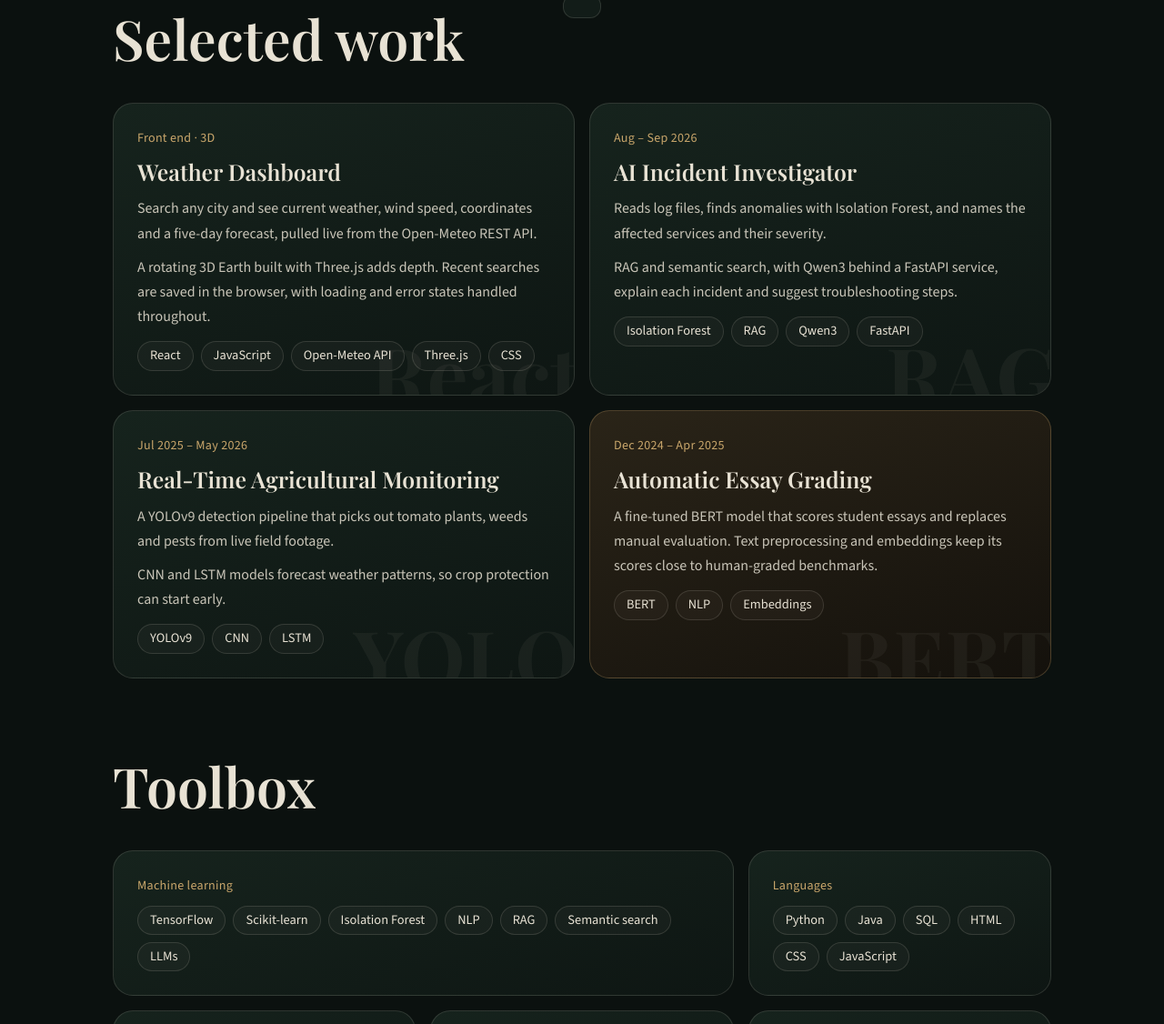
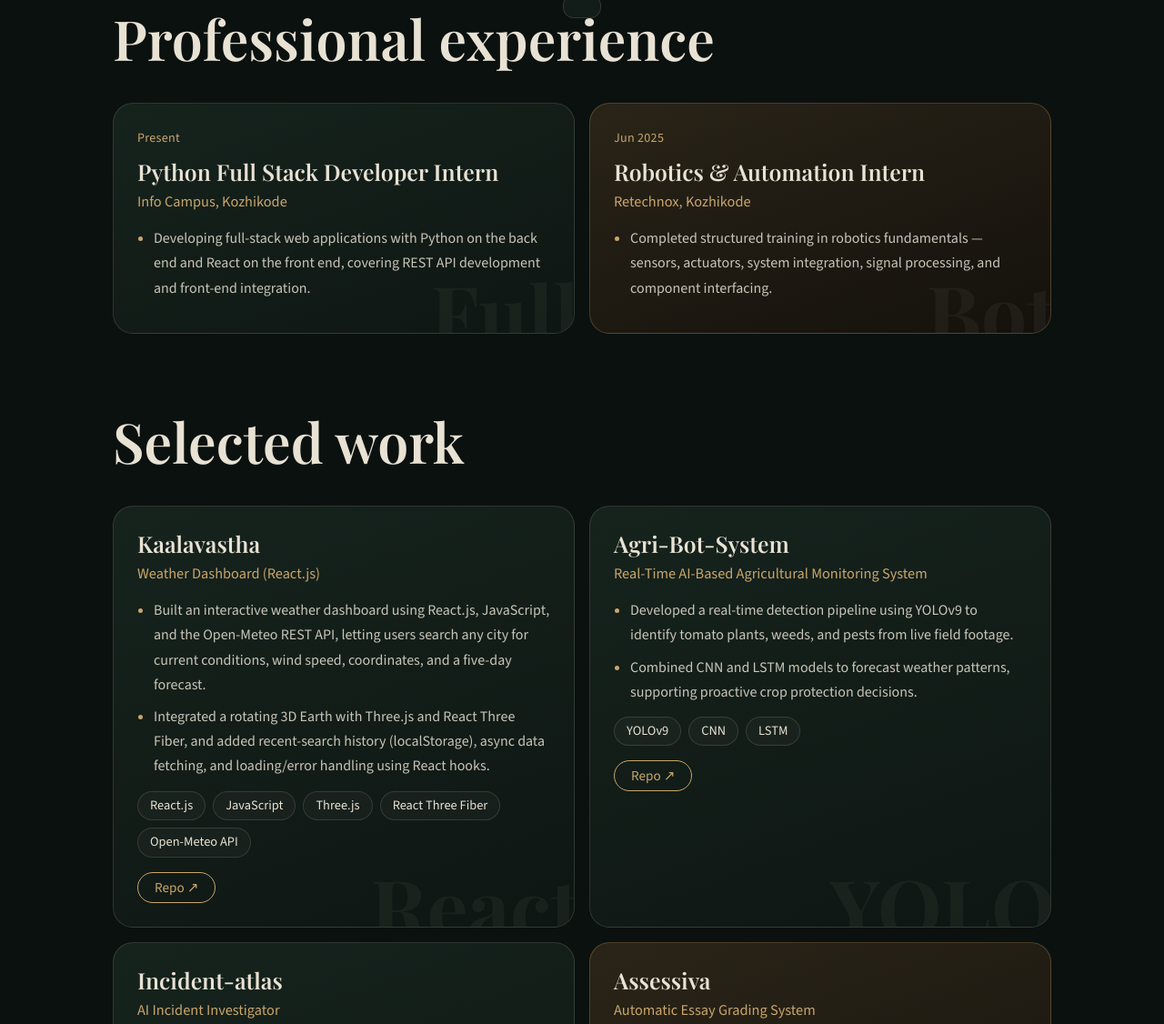
Before and after one commit to anshiid/anshiid.github.io, a plain HTML site: page index.html in a window 1280 px wide. Shown: the part 876-2002 px from the top of the page at 91% size. Drawn offline with nearby package versions, Linux system fonts and the light colour scheme.

Commit message:
Add files via upload

```diff
--- a/index.html
+++ b/index.html
@@ -71,6 +71,10 @@ header.nav{position:fixed;top:0;left:0;right:0;z-index:20;padding-top:env(safe-a
 .lb:hover .lv,.lb:focus-visible .lv,.lb.on .lv{max-height:34px;opacity:1;margin-top:8px}
 .dots{display:inline-flex;gap:5px}.dots i{width:9px;height:9px;border-radius:50%;background:rgba(232,226,212,.18)}.dots i.f{background:var(--brass)}
 [hidden]{display:none!important}
+.bx .sub{display:block;font:500 1.02rem/1.4 'Source Sans 3',sans-serif;color:var(--brass);margin:-4px 0 14px}
+.bx ul{margin:0 0 10px;padding-left:18px;color:#C9C5B8;font-size:1rem}.bx li{margin-bottom:8px}.bx li::marker{color:var(--brass)}
+.repo{display:inline-block;margin-top:16px;padding:6px 18px;border-radius:99px;border:1px solid var(--brass);color:var(--brass);text-decoration:none;font:500 .95rem 'Source Sans 3',sans-serif;transition:background .2s,color .2s}
+.repo:hover{background:var(--brass);color:#16110A}
 section{padding:88px 0}
 h2{font-size:clamp(2.4rem,6vw,3.8rem);margin-bottom:40px}
 
@@ -123,7 +127,7 @@ h2{font-size:clamp(2.4rem,6vw,3.8rem);margin-bottom:40px}
 </head>
 <body>
 <header class="nav"><div class="in">
-  <nav class="links" aria-label="Sections"><a href="#work">Work</a><a href="#about">About</a><a href="#contact">Contact</a><a class="cvbtn" href="https://drive.google.com/uc?export=download&amp;id=1DLa4ls51-4_bYVfSHmvzEen-25CzW2O8" target="_blank" rel="noopener">Resume</a></nav>
+  <nav class="links" aria-label="Sections"><a href="#experience">Experience</a><a href="#work">Work</a><a href="#about">About</a><a href="#contact">Contact</a><a class="cvbtn" href="https://drive.google.com/uc?export=download&amp;id=1DLa4ls51-4_bYVfSHmvzEen-25CzW2O8" target="_blank" rel="noopener">Resume</a></nav>
 </div></header>
 
 <main id="top">
@@ -148,13 +152,21 @@ h2{font-size:clamp(2.4rem,6vw,3.8rem);margin-bottom:40px}
   </div>
 </div>
 
-<section id="work"><div class="wrap">
+<section id="experience"><div class="wrap">
+  <h2>Professional experience</h2>
+  <div class="bento">
+    <article class="bx s3"><span class="ghost" aria-hidden="true">Full</span><time>Present</time><h3>Python Full Stack Developer Intern</h3><span class="sub">Info Campus, Kozhikode</span><ul><li>Developing full-stack web applications with Python on the back end and React on the front end, covering REST API development and front-end integration.</li></ul></article>
+    <article class="bx s3 warm"><span class="ghost" aria-hidden="true">Bot</span><time>Jun 2025</time><h3>Robotics &amp; Automation Intern</h3><span class="sub">Retechnox, Kozhikode</span><ul><li>Completed structured training in robotics fundamentals &mdash; sensors, actuators, system integration, signal processing, and component interfacing.</li></ul></article>
+  </div>
+</div></section>
+
+<section id="work" style="padding-top:0"><div class="wrap">
   <h2>Selected work</h2>
   <div class="bento">
-    <article class="bx s3"><span class="ghost" aria-hidden="true">React</span><span class="k">Front end &middot; 3D</span><h3>Weather Dashboard</h3><p>Search any city and see current weather, wind speed, coordinates and a five-day forecast, pulled live from the Open-Meteo REST API.</p><p>A rotating 3D Earth built with Three.js adds depth. Recent searches are saved in the browser, with loading and error states handled throughout.</p><div class="pills"><span>React</span><span>JavaScript</span><span>Open-Meteo API</span><span>Three.js</span><span>CSS</span></div></article>
-    <article class="bx s3"><span class="ghost" aria-hidden="true">RAG</span><time>Aug – Sep 2026</time><h3>AI Incident Investigator</h3><p>Reads log files, finds anomalies with Isolation Forest, and names the affected services and their severity.</p><p>RAG and semantic search, with Qwen3 behind a FastAPI service, explain each incident and suggest troubleshooting steps.</p><div class="pills"><span>Isolation Forest</span><span>RAG</span><span>Qwen3</span><span>FastAPI</span></div></article>
-    <article class="bx s3"><span class="ghost" aria-hidden="true">YOLO</span><time>Jul 2025 – May 2026</time><h3>Real-Time Agricultural Monitoring</h3><p>A YOLOv9 detection pipeline that picks out tomato plants, weeds and pests from live field footage.</p><p>CNN and LSTM models forecast weather patterns, so crop protection can start early.</p><div class="pills"><span>YOLOv9</span><span>CNN</span><span>LSTM</span></div></article>
-    <article class="bx s3 warm"><span class="ghost" aria-hidden="true">BERT</span><time>Dec 2024 – Apr 2025</time><h3>Automatic Essay Grading</h3><p>A fine-tuned BERT model that scores student essays and replaces manual evaluation. Text preprocessing and embeddings keep its scores close to human-graded benchmarks.</p><div class="pills"><span>BERT</span><span>NLP</span><span>Embeddings</span></div></article>
+    <article class="bx s3"><span class="ghost" aria-hidden="true">React</span><h3>Kaalavastha</h3><span class="sub">Weather Dashboard (React.js)</span><ul><li>Built an interactive weather dashboard using React.js, JavaScript, and the Open-Meteo REST API, letting users search any city for current conditions, wind speed, coordinates, and a five-day forecast.</li><li>Integrated a rotating 3D Earth with Three.js and React Three Fiber, and added recent-search history (localStorage), async data fetching, and loading/error handling using React hooks.</li></ul><div class="pills"><span>React.js</span><span>JavaScript</span><span>Three.js</span><span>React Three Fiber</span><span>Open-Meteo API</span></div><a class="repo" href="https://github.com/anshiid/Kaalavastha" target="_blank" rel="noopener">Repo &#8599;</a></article>
+    <article class="bx s3"><span class="ghost" aria-hidden="true">YOLO</span><h3>Agri-Bot-System</h3><span class="sub">Real-Time AI-Based Agricultural Monitoring System</span><ul><li>Developed a real-time detection pipeline using YOLOv9 to identify tomato plants, weeds, and pests from live field footage.</li><li>Combined CNN and LSTM models to forecast weather patterns, supporting proactive crop protection decisions.</li></ul><div class="pills"><span>YOLOv9</span><span>CNN</span><span>LSTM</span></div><a class="repo" href="https://github.com/anshiid/Agri-Bot-System" target="_blank" rel="noopener">Repo &#8599;</a></article>
+    <article class="bx s3"><span class="ghost" aria-hidden="true">RAG</span><h3>Incident-atlas</h3><span class="sub">AI Incident Investigator</span><ul><li>Built an AI-based system to analyze log files, detect anomalies using Isolation Forest, and identify affected services and severity.</li><li>Integrated RAG, semantic search, Qwen3, and FastAPI to investigate incidents and provide technical explanations and troubleshooting suggestions.</li></ul><div class="pills"><span>Isolation Forest</span><span>RAG</span><span>Semantic Search</span><span>Qwen3</span><span>FastAPI</span></div><a class="repo" href="https://github.com/anshiid/Incident-atlas" target="_blank" rel="noopener">Repo &#8599;</a></article>
+    <article class="bx s3 warm"><span class="ghost" aria-hidden="true">BERT</span><h3>Assessiva</h3><span class="sub">Automatic Essay Grading System</span><ul><li>Built an NLP-based grading engine using a fine-tuned BERT model to automatically score student essays, replacing manual evaluation.</li><li>Applied text-preprocessing and embedding techniques to improve scoring consistency against human-graded benchmarks.</li></ul><div class="pills"><span>BERT</span><span>NLP</span><span>Text Embeddings</span></div><a class="repo" href="https://github.com/anshiid/Assessiva" target="_blank" rel="noopener">Repo &#8599;</a></article>
   </div>
 </div></section>
 
@@ -176,7 +188,6 @@ h2{font-size:clamp(2.4rem,6vw,3.8rem);margin-bottom:40px}
   <div class="bento">
     <div class="bx s4"><span class="k">Education</span><h3>B.Tech in Artificial Intelligence and Data Science</h3><p>APJ Abdul Kalam Technological University (KTU), MEA Engineering College, Perinthalmanna, Kerala</p><small>2022 – 2026</small></div>
     <div class="bx s2 warm"><span class="k">Languages</span><button type="button" class="lb" aria-expanded="false"><span class="ln">English</span><span class="lv"><span class="dots" aria-hidden="true"><i class="f"></i><i class="f"></i><i class="f"></i><i class="f"></i><i></i></span>Fluent</span></button><button type="button" class="lb" aria-expanded="false"><span class="ln">Malayalam</span><span class="lv"><span class="dots" aria-hidden="true"><i class="f"></i><i class="f"></i><i class="f"></i><i class="f"></i><i class="f"></i></span>Native</span></button><button type="button" class="lb" aria-expanded="false"><span class="ln">Hindi</span><span class="lv"><span class="dots" aria-hidden="true"><i class="f"></i><i class="f"></i><i></i><i></i><i></i></span>Basic</span></button><small>Hover or tap a language</small></div>
-    <div class="bx s6 warm"><span class="k">Internship</span><p style="font-size:1.15rem;line-height:1.55;margin:0;max-width:none;text-wrap:balance">Full Stack Development Intern with a strong focus on frontend development, building responsive web applications while expanding hands-on expertise in backend technologies.</p></div>
   </div>
 </div></section>
 
```
